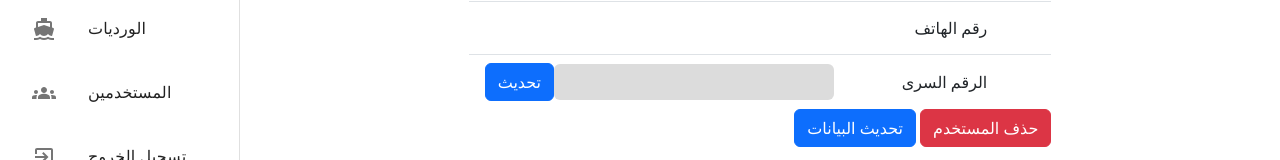
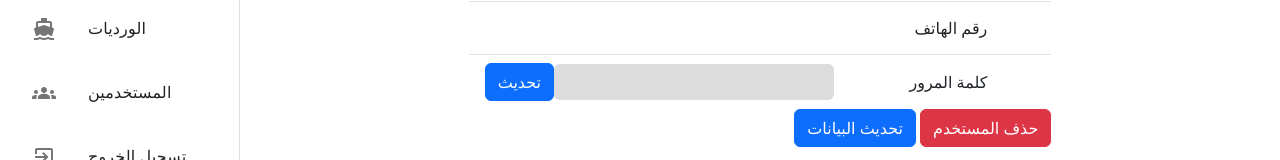
Before and after one commit to Moharamxr/employee-managment-system, a React (Create React App) app: page /users/details/1 in a window 1280 px wide. Shown: the part 331-491 px from the top of the page. Built offline with nearby package versions, Linux system fonts and the light colour scheme; no server answers; sample sign-in values are in the browser's storage.

Commit message:
users udp del pass 2

```diff
--- a/src/components/users/UserDetails.jsx
+++ b/src/components/users/UserDetails.jsx
@@ -116,7 +116,7 @@ const UserDetails = () => {
       return () => clearTimeout(timeout);
     } catch (error) {
       console.log(error);
-      setError("(تحتوى على حرف او رقم على الاقل)كلمة المرور يجب ان تكون اكثر من 8 حروف");
+      setError("(تحتوى على حرف و رقم على الاقل)كلمة المرور يجب ان تكون اكثر من 8 حروف");
       setIsSuccess(false);
       const timeout = setTimeout(() => {
         setError("");
@@ -274,7 +274,7 @@ const UserDetails = () => {
                       />
                     </div>
 
-                    <label htmlFor="empPhone">الرقم السرى</label>
+                    <label htmlFor="empPhone">كلمة المرور</label>
                   </div>
                 </ListGroup.Item>
               </ListGroup>
```
